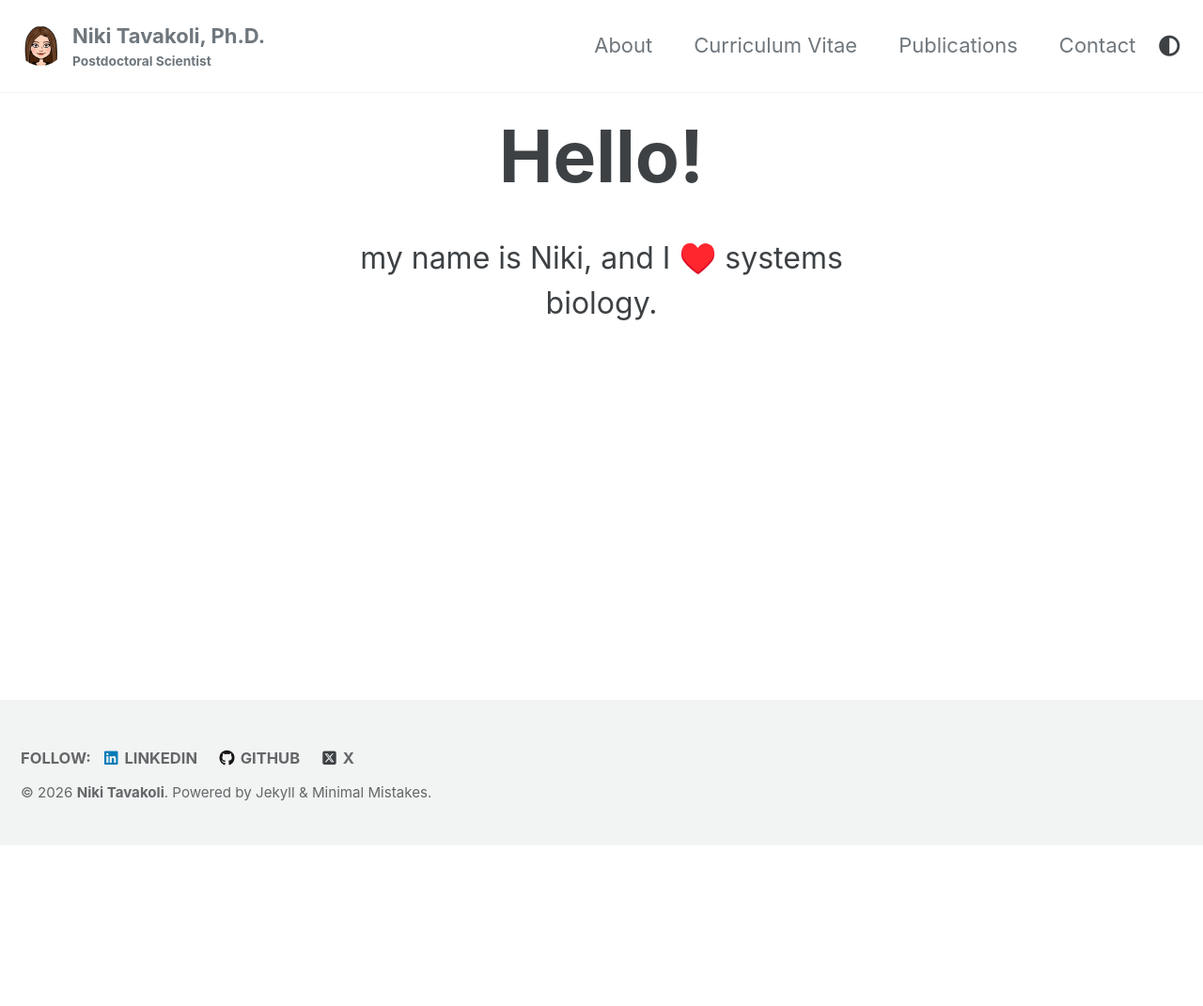
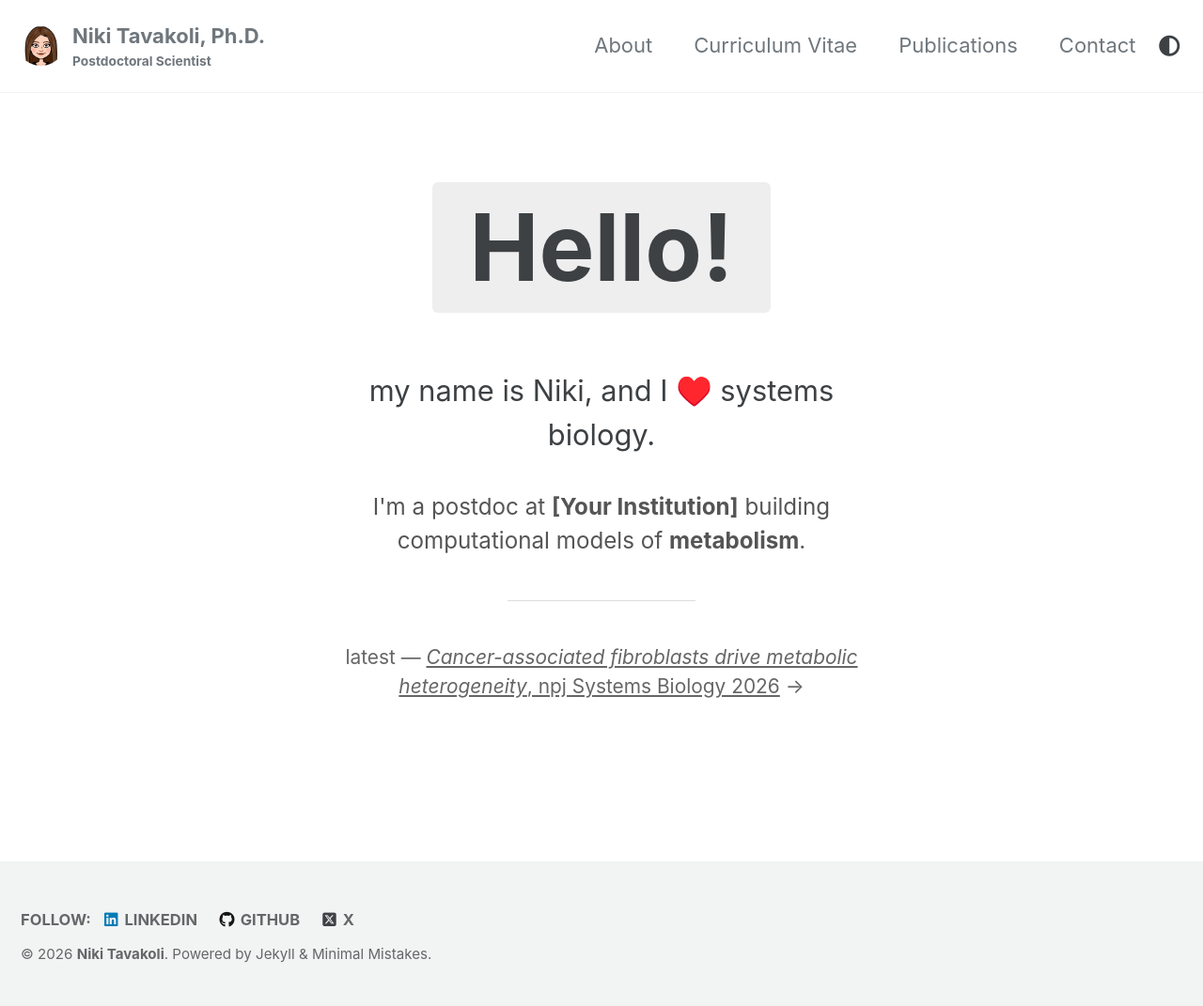
Before and after one commit to nikitavakoli/nikitavakoli.github.io, a Jekyll site: the page built from index.html, in a window 1280 px wide. Shown: the whole page at 94% size. Built offline with Jekyll 4.4.1, drawn with Linux system fonts in a browser that asks for light colours; cached includes are drawn as plain includes; the list of posts is cut into pages by our own code; before the commit the page ends 900 px from its top, so only the background shows below that.

Commit message:
changed title page

```diff
--- a/index.html
+++ b/index.html
@@ -3,12 +3,20 @@ layout: single
 author_profile: false
 ---
 
-<center>
-    <h1 style="font-size:6vw">Hello!</h1>
-    <font size="+3">my name is Niki</a>, and I ♥️ systems biology.</font> <br>
-<br>
-<!--  Learn more about me <a href="/about/" style="color: tomato"> here! </a>
-<hr>
-<!-- <img src="/images/home1.png" alt="home_logo" width="510" height="510"> -->
+<div style="max-width: 640px; margin: 0 auto; text-align: center; padding: 2em 1em;">
 
-</center>
+  <h1 style="font-size: 4.5em; margin: 0.3em 0; display: inline-block; background-color: #eee; padding: 0.1em 0.4em; border-radius: 6px; font-weight: 700;">Hello!</h1>
+
+  <p style="font-size: 1.4em; margin: 1em 0 0.3em;">my name is Niki, and I ♥️ systems biology.</p>
+
+  <p style="font-size: 1.1em; color: #555; margin: 1.5em 0; line-height: 1.5;">
+    I'm a postdoc at <b>[Your Institution]</b> building computational models of <b>metabolism</b>.
+  </p>
+
+  <hr style="max-width: 200px; margin: 2em auto; border: none; border-top: 1px solid #ddd;">
+
+  <p style="font-size: 0.95em; color: #666;">
+    latest — <a href="/publications/" style="color: #666;"><i>Cancer-associated fibroblasts drive metabolic heterogeneity</i>, npj Systems Biology 2026</a> →
+  </p>
+
+</div>
```
Also changed, not shown: 1 other file.
